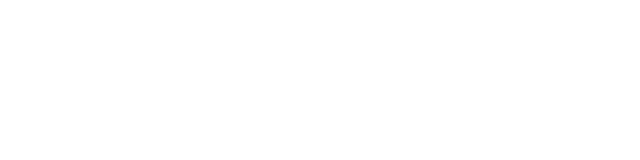
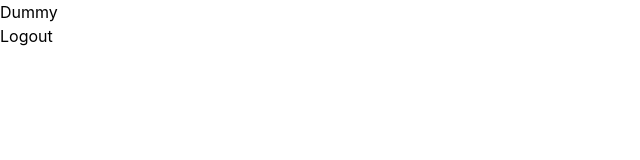
Before and after one commit to Movie-Flex/movie-search, a React (Create React App) app in the folder frontend/: page /dummy in a window 1280 px wide. Before the commit this address had no page. Shown: the top 160 px of the page, without its empty margins (0-640 px from the left). Built offline with nearby package versions, Linux system fonts and the light colour scheme.

Commit message:
added the logout hook ,make a dummy page  for checking the fucntionality

```diff
--- a/frontend/package.json
+++ b/frontend/package.json
@@ -11,6 +11,7 @@
     "react": "^18.2.0",
     "react-dom": "^18.2.0",
     "react-hook-form": "^7.51.0",
+    "react-hot-toast": "^2.4.1",
     "react-router-dom": "^6.22.3",
     "react-scripts": "5.0.1",
     "web-vitals": "^2.1.4"
--- a/frontend/src/App.js
+++ b/frontend/src/App.js
@@ -4,6 +4,8 @@
 import Semantic from './pages/Semantic';
 import Login from './pages/Login';
 import Signup from './pages/SignUp';
+import { Toaster } from 'react-hot-toast';
+import Dummy from './pages/Dummy';
 
 function App() {
   return (
@@ -17,6 +19,10 @@
                 element={<Home />}
               />
               <Route
+              path="/dummy"
+              element={<Dummy/>}
+              />
+              <Route
                 path="/login"
                 element={<Login />}
               />
@@ -27,6 +33,7 @@
             </Routes>
           </div>
         </BrowserRouter>
+        <Toaster/>
       </div>
     </>
   );
--- a/frontend/src/hooks/useLogin.jsx
+++ b/frontend/src/hooks/useLogin.jsx
@@ -22,7 +22,7 @@
       toast.success("Login Successful");
     } catch (error) {
       setIsLoading(false);
-      toast.error(error.response.data.message);
+      toast.error("Login Failed");
     }
   };
 
--- /dev/null
+++ b/frontend/src/hooks/useLogout.jsx
@@ -0,0 +1,31 @@
+import { useContext, useState } from "react";
+import { UserContext } from "../context/UserContext";
+import toast from "react-hot-toast";
+import { useNavigate } from "react-router-dom";
+
+export const useLogout = () => {
+    const navigate=useNavigate()
+  const { setIsLoggedIn, setUser } = useContext(UserContext);
+  const [isLoading, setIsLoading] = useState(false);
+
+  const logout = async () => {
+    try {
+      setIsLoading(true);
+      localStorage.removeItem("token");
+      localStorage.removeItem("userData");
+      setIsLoggedIn(false);
+      setUser({});
+      setIsLoading(false);
+      toast.success("Logout Successful");
+      navigate("/")
+    } catch (error) {
+      setIsLoading(false);
+      toast.error("Logout Failed");
+    }
+
+  };
+
+
+
+  return { logout };
+};
--- a/frontend/src/hooks/useSignUp.jsx
+++ b/frontend/src/hooks/useSignUp.jsx
@@ -14,13 +14,15 @@
       try {
         setIsLoading(true);
         const response = await axios.post('http://localhost:3002/api/signup', signupData);
+
+        // if(!isLoading)
         setIsLoading(false);
         setToken(response.data.token)
-        setIsLoggedIn(true);
+        // setIsLoggedIn(true);
         toast.success("SignUp Successful")
       } catch (error) {
         setIsLoading(false);
-        toast.error(error.response.data.message);
+        toast.error("Sign up Failed");
       }
     };
 
--- /dev/null
+++ b/frontend/src/pages/Dummy.jsx
@@ -0,0 +1,34 @@
+import { useContext } from "react";
+import { UserContext } from "../context/UserContext";
+import { useLogout } from "../hooks/useLogout";
+import { useNavigate } from "react-router-dom";
+
+export default function Dummy() {
+
+  const {user,isLoggedIn}=useContext(UserContext);
+  const navigate=useNavigate()
+
+  if(!isLoggedIn) {
+    navigate("/login")
+  }
+
+
+  const {logout}=useLogout();
+
+  return (
+      <div>
+        <h1>Dummy</h1>
+        {/* {user.name}
+        {user.email} */}
+
+        <button
+        onClick={logout}
+         className="button
+        bg-primary-600
+        ">
+          Logout
+
+        </button >
+      </div>
+    );
+}
--- a/frontend/src/pages/Home.jsx
+++ b/frontend/src/pages/Home.jsx
@@ -2,6 +2,7 @@
 import { useForm } from 'react-hook-form';
 import debounce from 'debounce';
 import {  useState } from 'react';
+import { Link } from 'react-router-dom';
 
 const classNames = (...classes) => {
   return classes.filter(Boolean).join(' ');
@@ -86,6 +87,11 @@
               <span className="font-bold">MongoDB</span> Text Search
             </p>
           </div>
+          <div className="flex justify-between items-center w-full z-10 text-sm font-mono">
+            <p>
+              <Link  to="/login" className="font-bold">Login page</Link >
+            </p>
+          </div>
 
           <div className="py-8 w-full max-w-md">
             {/* Input field */}
--- a/frontend/src/pages/Login.jsx
+++ b/frontend/src/pages/Login.jsx
@@ -1,9 +1,10 @@
 import { useState } from "react";
-import { Link } from "react-router-dom";
+import { Link, useNavigate } from "react-router-dom";
 import { useLogin } from "../hooks/useLogin";
 
 const Login = () => {
   const { login } = useLogin();
+  const navigate=useNavigate();
 
   const [loginData, setLoginData] = useState({
     email: "",
@@ -15,6 +16,7 @@
     console.log(loginData);
     try {
       await login(loginData);
+      navigate("/dummy")
     } catch (error) {
       console.log("Login Error", error);
     }
--- a/frontend/src/pages/SignUp.jsx
+++ b/frontend/src/pages/SignUp.jsx
@@ -1,12 +1,14 @@
 import { useState } from "react";
-import { Link } from "react-router-dom";
+import { Link, useNavigate} from "react-router-dom";
 import { useSignup } from "../hooks/useSignUp";
 
 
 
 const Signup = () => {
+  const navigate=useNavigate();
 
   const { signup } = useSignup();
+
         const [signupData,setSignupData]=useState({
         name:'',
         username:'',
@@ -20,6 +22,7 @@
           console.log(signupData)
           try {
             await signup(signupData);
+            navigate('/dummy')
           } catch (error) {
             console.error('Signup error:', error);
           }
@@ -111,7 +114,7 @@
                 </label>
                 <input
                     onChange={(e)=>setSignupData({...signupData,confirmPassword:e.target.value})}
-                  type="confirm-password"
+                  type="password"
                   name="confirm-password"
                   id="confirm-password"
                   placeholder="••••••••"
```
Also changed, not shown: 1 other file (tests, documents, lock files or other folders).
